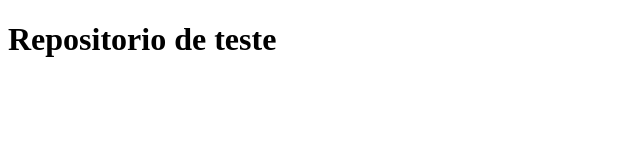
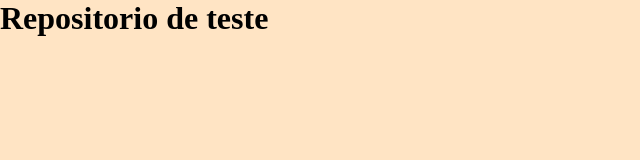
Before and after one commit to clebsonpessoa/repositorio-teste, a plain HTML site: page index.html in a window 1280 px wide. Shown: the whole page, without its empty margins (0-640 px from the left). Drawn offline with Linux system fonts and the light colour scheme.

Commit message:
adicionando css

```diff
--- a/index.html
+++ b/index.html
@@ -6,6 +6,7 @@
     <meta name="viewport" content="width=device-width, initial-scale=1.0">
     <title>Document</title>
     <link rel="stylesheet" href="https://cdnjs.cloudflare.com/ajax/libs/font-awesome/6.1.1/css/all.min.css" integrity="sha512-KfkfwYDsLkIlwQp6LFnl8zNdLGxu9YAA1QvwINks4PhcElQSvqcyVLLD9aMhXd13uQjoXtEKNosOWaZqXgel0g==" crossorigin="anonymous" referrerpolicy="no-referrer" />
+    <link rel="stylesheet" href="styles.css">
 </head>
 <body>
     <div id="my-app">
--- /dev/null
+++ b/styles.css
@@ -0,0 +1,9 @@
+* {
+    margin: 0;
+    padding: 0;
+    box-sizing: border-box;
+}
+
+body {
+    background-color: bisque;
+}
```
